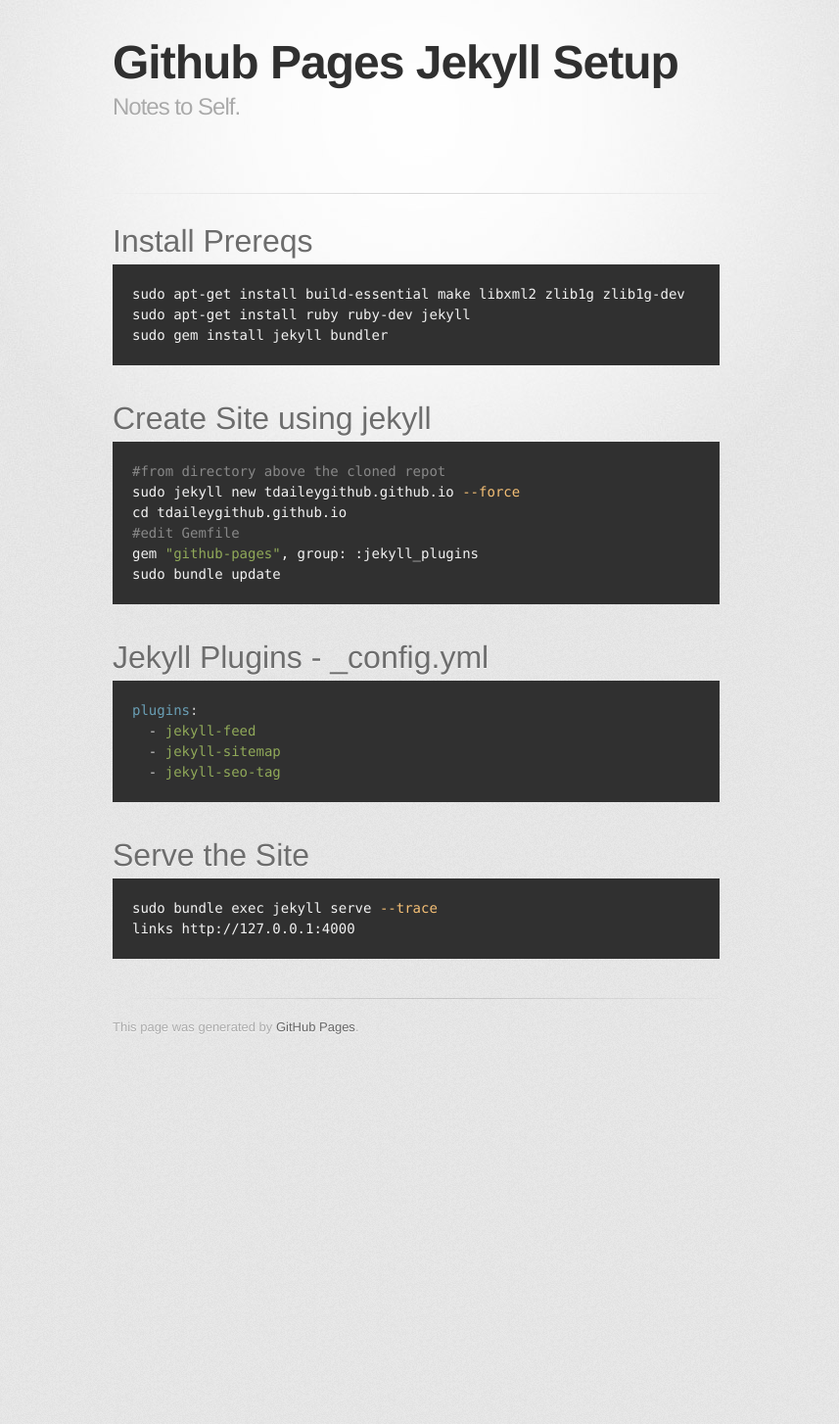
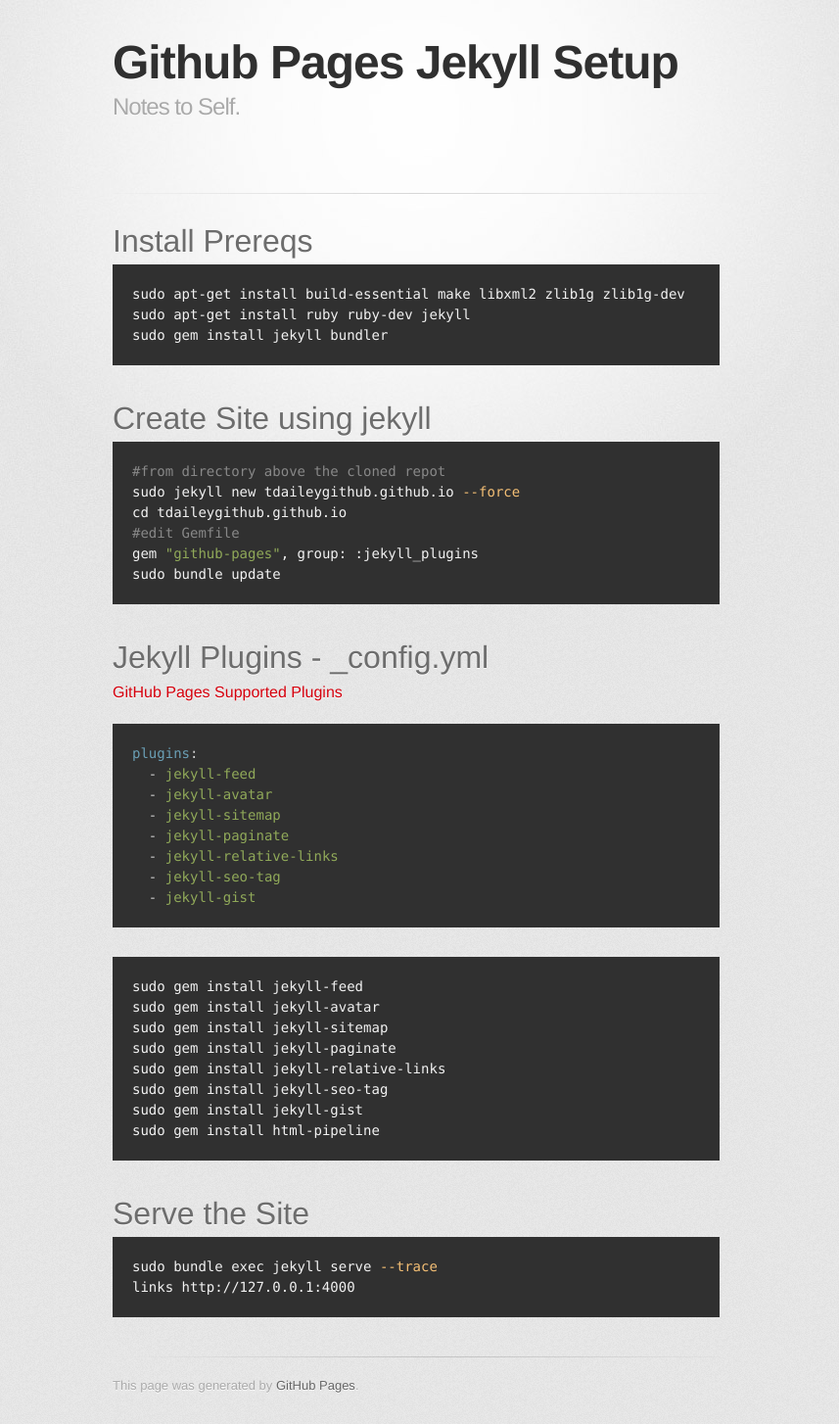
Before and after one commit to tdaileygithub/tdaileygithub.github.io, a Jekyll site: the page built from _posts/2018-10-20-welcome-to-jekyll.markdown, in a window 1280 px wide. Shown: the whole page at 98% size, without its empty margins (215-1072 px from the left). Built offline with Jekyll 4.4.1, drawn with Linux system fonts in a browser that asks for light colours; some web fonts are replaced; our own code applies the rules of GitHub Pages for plain Markdown files; before the commit the page ends 1088 px from its top, so only the background shows below that.

Commit message:
add additional jekyll plugins

```diff
--- a/_config.yml
+++ b/_config.yml
@@ -12,6 +12,10 @@ plugins:
   - jekyll-feed
   - jekyll-sitemap
   - jekyll-seo-tag
+  - jekyll-avatar
+  - jekyll-gist
+  - jekyll-paginate
+  - jekyll-relative-links
 
 # Exclude from processing.
 # The following items will not be processed, by default. Create a custom list
--- a/_posts/2018-10-20-welcome-to-jekyll.markdown
+++ b/_posts/2018-10-20-welcome-to-jekyll.markdown
@@ -21,11 +21,27 @@ sudo bundle update
 {% endhighlight %}
 
 # Jekyll Plugins  - _config.yml
+[GitHub Pages Supported Plugins](https://pages.github.com/versions/)
 {% highlight yaml %}
 plugins:
   - jekyll-feed
+  - jekyll-avatar
   - jekyll-sitemap
+  - jekyll-paginate
+  - jekyll-relative-links
   - jekyll-seo-tag
+  - jekyll-gist
+{% endhighlight %}
+
+{% highlight bash %}
+sudo gem install jekyll-feed
+sudo gem install jekyll-avatar
+sudo gem install jekyll-sitemap
+sudo gem install jekyll-paginate
+sudo gem install jekyll-relative-links
+sudo gem install jekyll-seo-tag
+sudo gem install jekyll-gist
+sudo gem install html-pipeline
 {% endhighlight %}
 
 # Serve the Site
```
Also changed, not shown: Gemfile (+7 -1 lines), Gemfile.lock.
